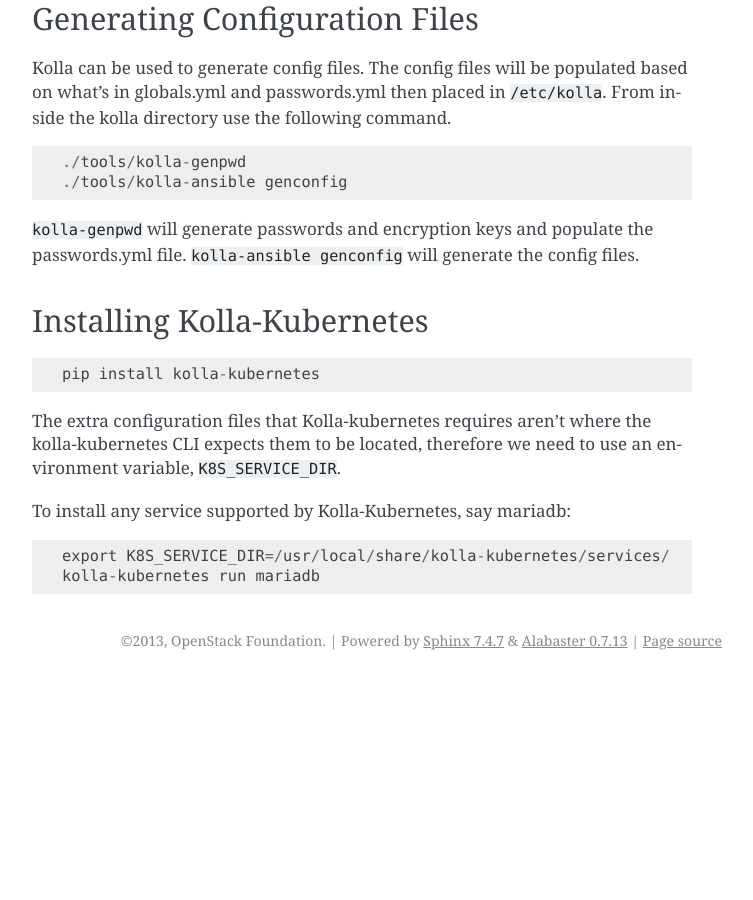
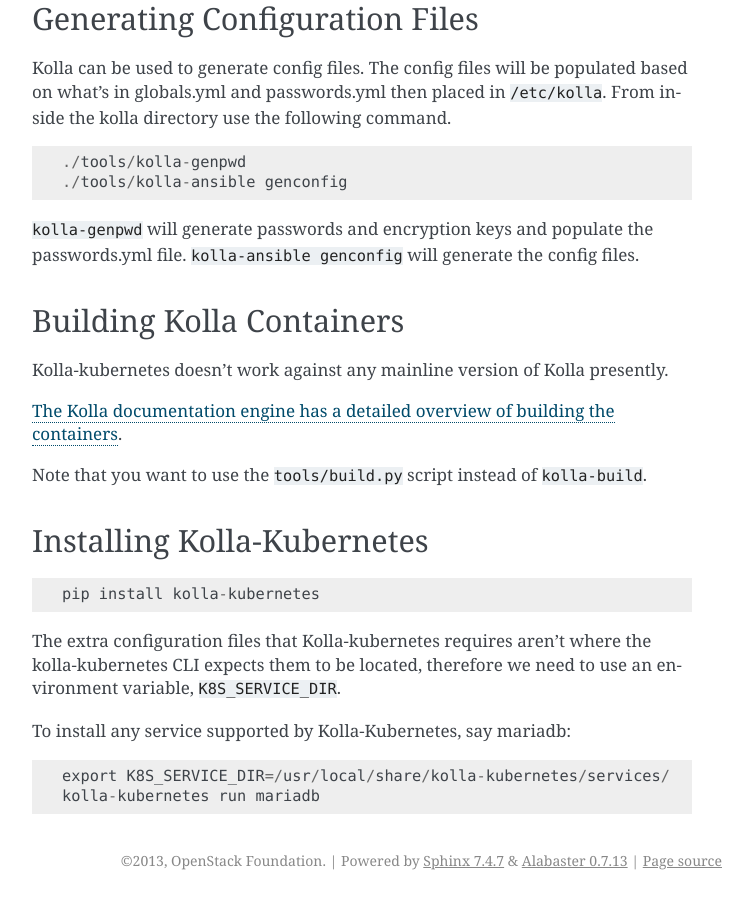
Before and after one commit to openstack-archive/kolla-kubernetes, a Sphinx documentation site: the page built from doc/source/quickstart.rst, in a window 1280 px wide and 900 px high, scrolled down 1592 px. Shown: the whole window, without its empty margins (388-1141 px from the left). Built offline with Sphinx 7.4.7, drawn with Linux system fonts in a browser that asks for light colours; before the commit the page ends 2272 px from its top, so only the background shows below that; some of the changed text lies outside the part shown.

Commit message:
Added documentation for building Kolla containers.
This seems necessary given that the bootstrap requires patches against
Kolla containers.

Change-Id: Ie1628210d80c1a7bbd4d0082a2f1a9e8557d1e2b
partially-implements: blueprint documentation-initialization

```diff
--- a/doc/source/quickstart.rst
+++ b/doc/source/quickstart.rst
@@ -88,6 +88,16 @@ Kolla can be used to generate config files.  The config files will be populated
 
 ``kolla-genpwd`` will generate passwords and encryption keys and populate the passwords.yml file.  ``kolla-ansible genconfig`` will generate the config files.
 
+Building Kolla Containers
+=========================
+
+Kolla-kubernetes doesn't work against any mainline version of Kolla presently.
+
+`The Kolla documentation engine has a detailed overview of building the
+containers <http://docs.openstack.org/developer/kolla/image-building.html>`_.
+
+Note that you want to use the ``tools/build.py`` script instead of ``kolla-build``.
+
 Installing Kolla-Kubernetes
 ===========================
 
```
